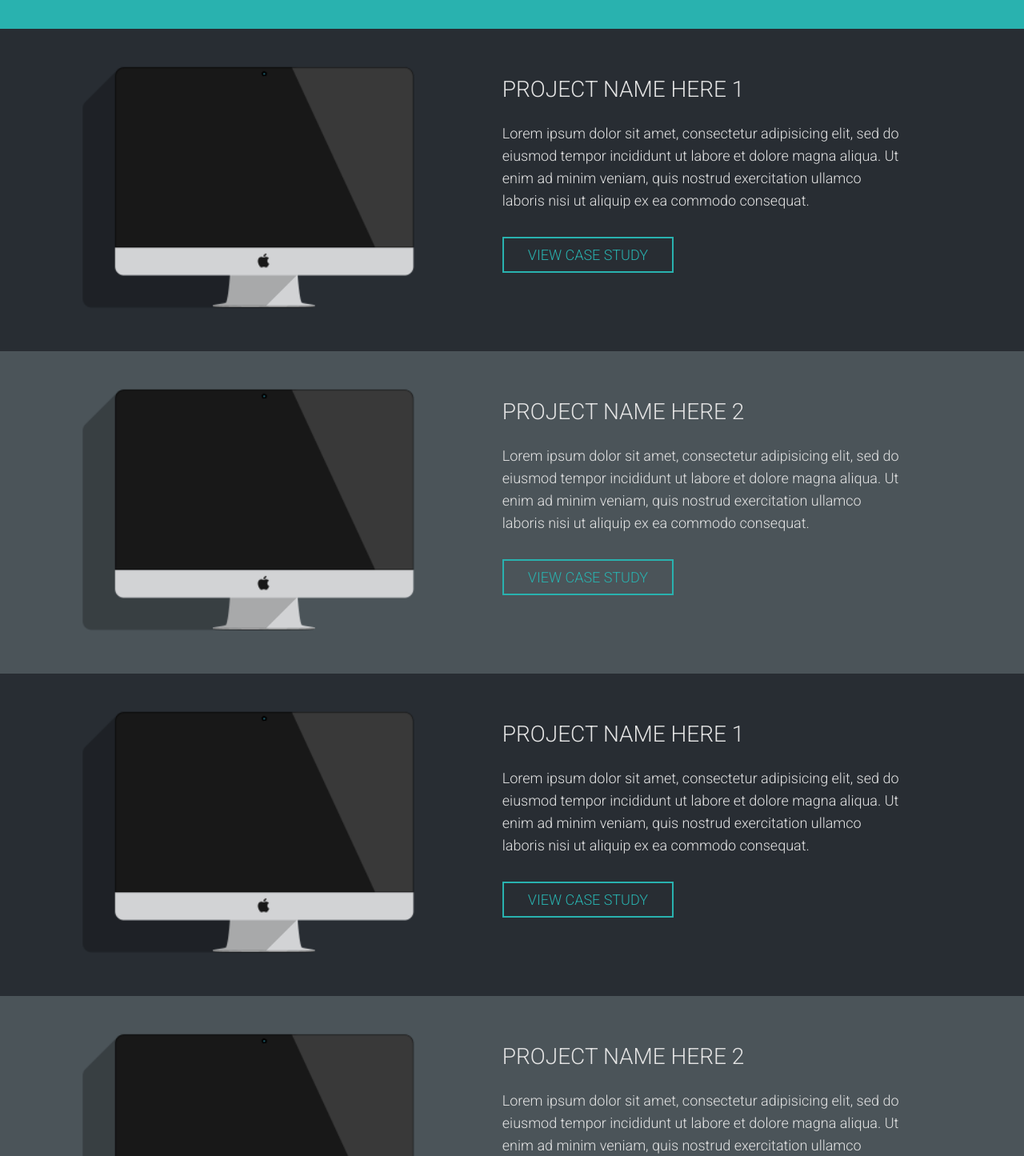
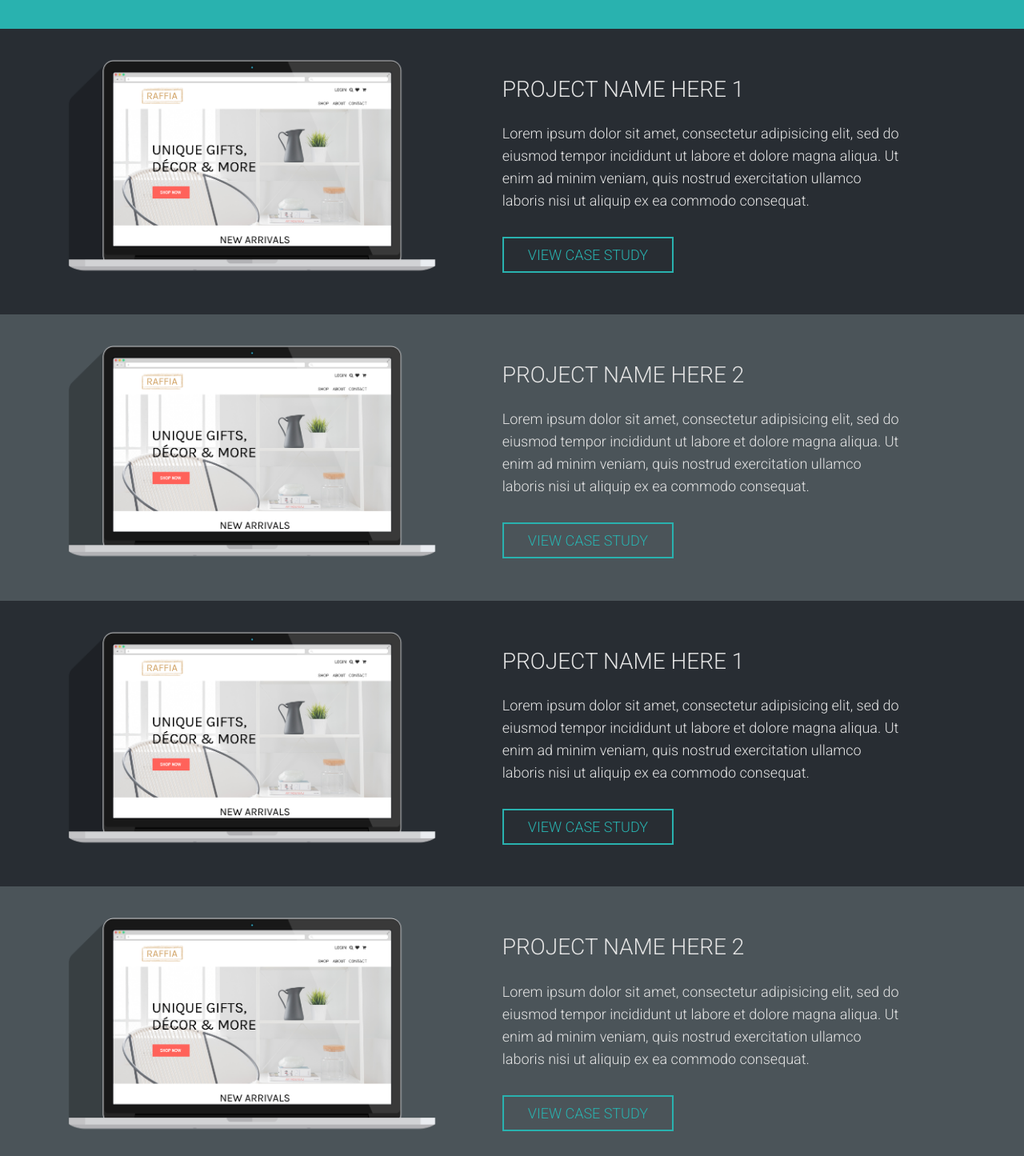
Before and after one commit to VanderfulDesigns/SusanVanderporten.com, a plain HTML site: page casestudies.html in a window 1280 px wide. Shown: the part 155-1600 px from the top of the page at 80% size. Drawn offline with nearby package versions, Linux system fonts and the light colour scheme.

Commit message:
2/1 Update

```diff
--- a/casestudies.html
+++ b/casestudies.html
@@ -89,7 +89,7 @@
     <section class="casestudy1-block">
 
         <div class="one-half">
-        <img class="case-study-image" src="images/iMac-Flat-Mockup.png" alt="project01"/>
+        <img class="case-study-image" src="images/raffia_flat_03.png" alt="project01"/>
         </div>
 
      <div class="one-half">
@@ -105,7 +105,7 @@
     <section class="casestudy2-block">
 
         <div class="one-half">
-        <img class="case-study-image" src="images/iMac-Flat-Mockup.png" alt="project01"/>
+        <img class="case-study-image" src="images/raffia_flat_03.png" alt="project01"/>
         </div>
 
      <div class="one-half">
@@ -121,7 +121,7 @@
     <section class="casestudy1-block">
 
         <div class="one-half">
-        <img class="case-study-image" src="images/iMac-Flat-Mockup.png" alt="project01"/>
+        <img class="case-study-image" src="images/raffia_flat_03.png" alt="project01"/>
         </div>
 
      <div class="one-half">
@@ -137,7 +137,7 @@
     <section class="casestudy2-block">
 
         <div class="one-half">
-        <img class="case-study-image" src="images/iMac-Flat-Mockup.png" alt="project01"/>
+        <img class="case-study-image" src="images/raffia_flat_03.png" alt="project01"/>
         </div>
 
      <div class="one-half">
```
Also changed, not shown: index.html (+4 -4 lines), mandala.html (+1 -1 lines), images/Mandala_Health_Main01.jpg (added), images/Raffia_collection_01.png (added), images/Raffia_home_01.png (added), images/flat_raffia.png (added), images/mandala_health_01.jpg (added), images/mandala_health_01.png (added), images/mandala_health_new.jpg (added), images/raffia_flat02.png (added), images/raffia_flat_03.png (added), images/raffia_home02.png (added), 1 other file.
